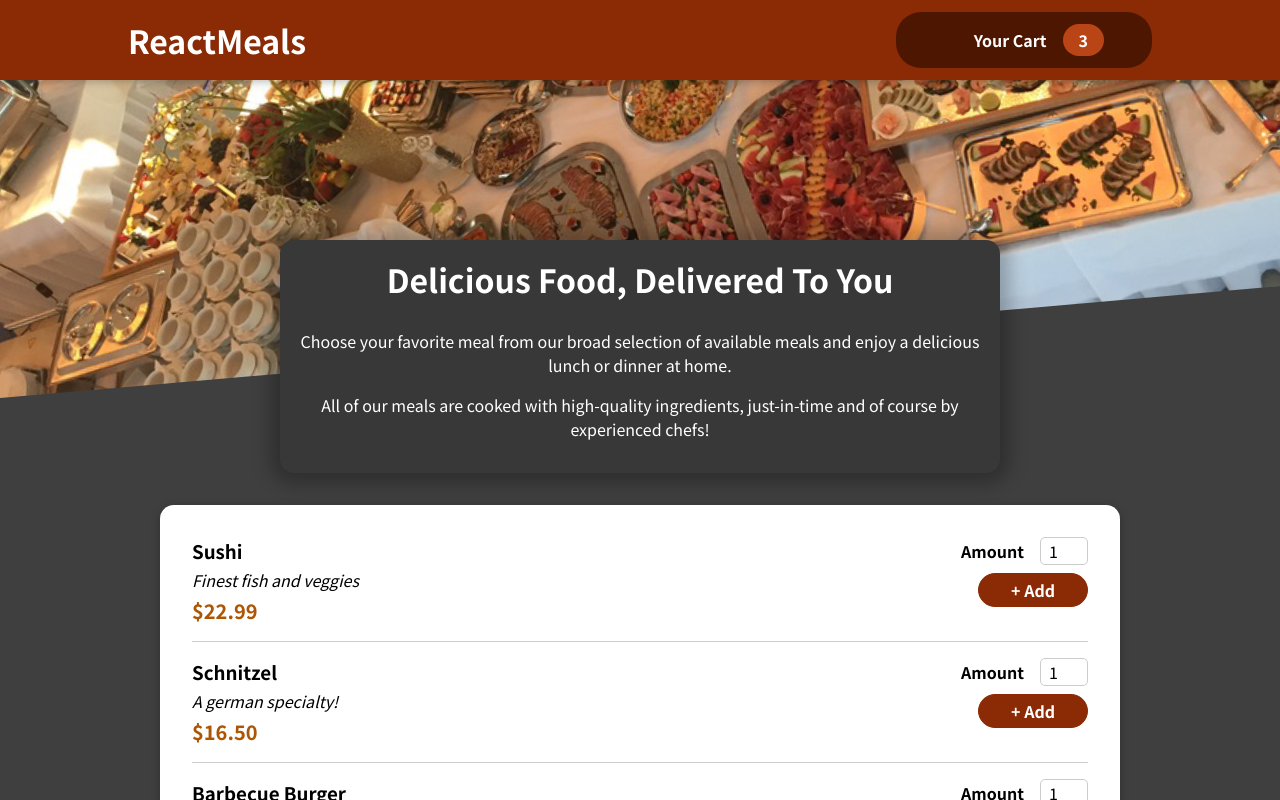
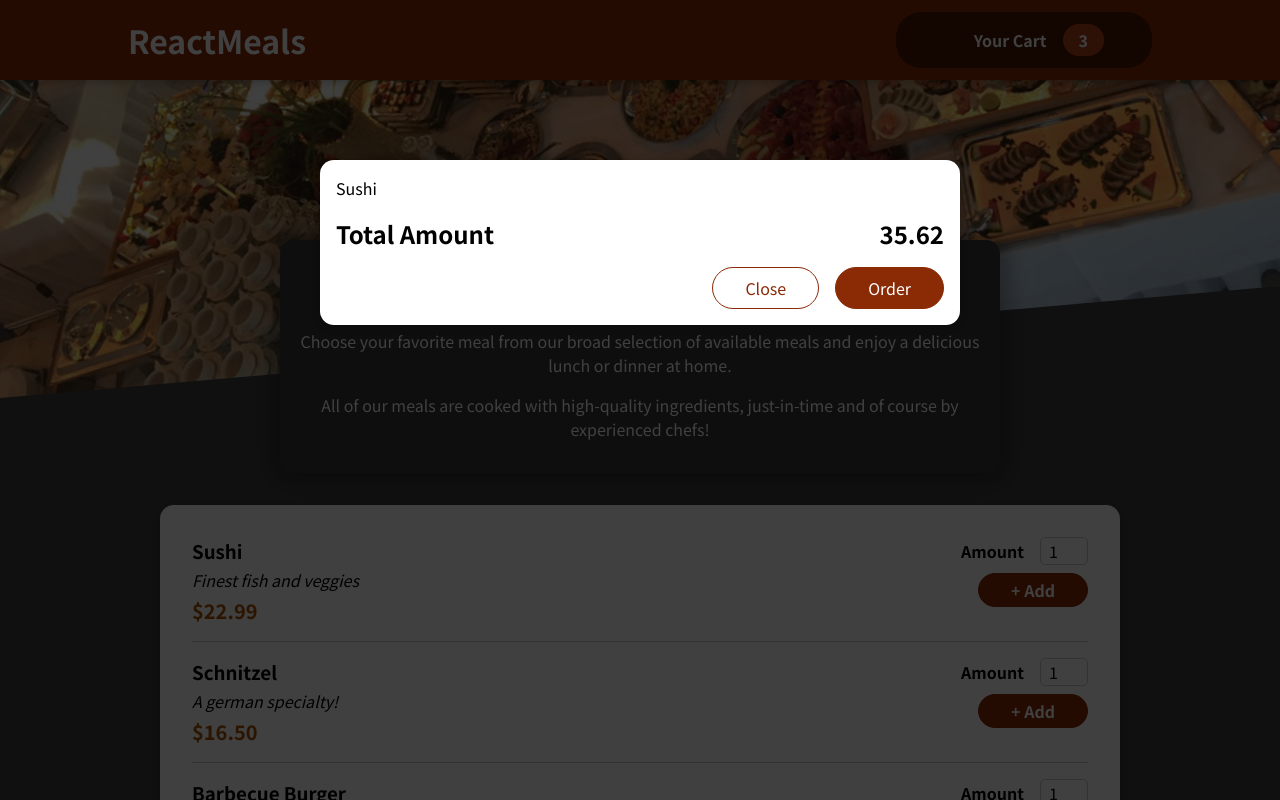
Before and after one commit to HenryKondratko/react-food-order-app, a React (Create React App) app: page / in a window 1280 px wide. Shown: the top 800 px of the page. Built offline with nearby package versions, Linux system fonts and the light colour scheme; some icons are missing.

Commit message:
adding modal using react portal

```diff
--- a/public/index.html
+++ b/public/index.html
@@ -28,6 +28,7 @@
   </head>
   <body>
     <noscript>You need to enable JavaScript to run this app.</noscript>
+    <div id="overlays"></div>
     <div id="root"></div>
     <!--
       This HTML file is a template.
--- a/src/App.js
+++ b/src/App.js
@@ -1,13 +1,15 @@
 import {Fragment} from "react";
 import Header from "./components/Layout/Header";
 import Meals from "./components/Meals/Meals";
+import Cart from "./components/Cart/Cart";
 
 function App() {
     return (
         <Fragment>
+            <Cart/>
             <Header/>
             <main>
-                <Meals />
+                <Meals/>
             </main>
         </Fragment>
     );
--- a/src/components/Cart/Cart.js
+++ b/src/components/Cart/Cart.js
@@ -1,4 +1,5 @@
 import classes from './Cart.module.css'
+import Modal from "../UI/Modal";
 
 const Cart = props => {
     const cartItems = <ul className={classes['cart-items']}> {[{
@@ -8,7 +9,7 @@
         price: 12.99
     }].map(item => <li>{item.name}</li>)} </ul>;
 
-    return <div>
+    return <Modal>
         {cartItems}
         <div className={classes.total}>
             <span>Total Amount</span>
@@ -18,7 +19,7 @@
             <button className={classes['button--alt']}>Close</button>
             <button className={classes.button}>Order</button>
         </div>
-    </div>
+    </Modal>
 };
 
 export default Cart;
--- /dev/null
+++ b/src/components/UI/Modal.js
@@ -0,0 +1,23 @@
+import classes from './Modal.module.css'
+import ReactDOM from "react-dom";
+
+const Backdrop = props => {
+    return <div className={classes.backdrop}/>
+};
+
+const ModalOverlay = props => {
+    return <div className={classes.modal}>
+        <div className={classes.content}>{props.children}</div>
+    </div>
+};
+
+const portalElement = document.getElementById('overlays');
+
+const Modal = props => {
+    return <>
+        {ReactDOM.createPortal(<Backdrop/>, portalElement)}
+        {ReactDOM.createPortal(<ModalOverlay>{props.children}</ModalOverlay>, portalElement)}
+    </>
+};
+
+export default Modal;
--- /dev/null
+++ b/src/components/UI/Modal.module.css
@@ -0,0 +1,40 @@
+.backdrop {
+    position: fixed;
+    top: 0;
+    left: 0;
+    width: 100%;
+    height: 100vh;
+    z-index: 20;
+    background-color: rgba(0, 0, 0, 0.75);
+}
+
+.modal {
+    position: fixed;
+    top: 20vh;
+    left: 5%;
+    width: 90%;
+    background-color: white;
+    padding: 1rem;
+    border-radius: 14px;
+    box-shadow: 0 2px 8px rgba(0, 0, 0, 0.25);
+    z-index: 30;
+    animation: slide-down 300ms ease-out forwards;
+}
+
+@media (min-width: 768px) {
+    .modal {
+        width: 40rem;
+        left: calc(50% - 20rem);
+    }
+}
+
+@keyframes slide-down {
+    from {
+        opacity: 0;
+        transform: translateY(-3rem);
+    }
+    to {
+        opacity: 1;
+        transform: translateY(0);
+    }
+}
```
Also changed, not shown: 1 other file (tests, documents, lock files or other folders).
